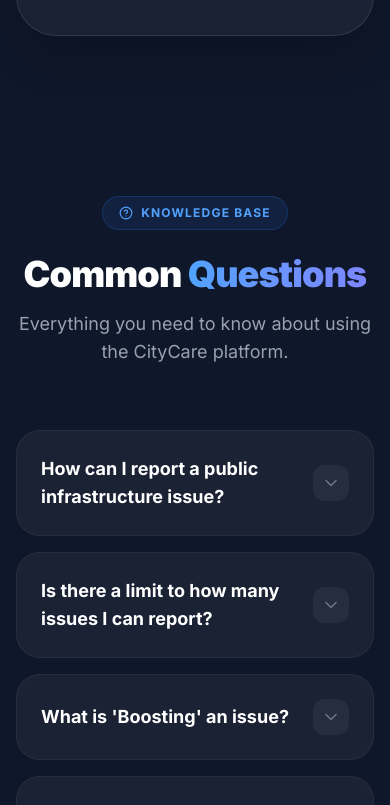
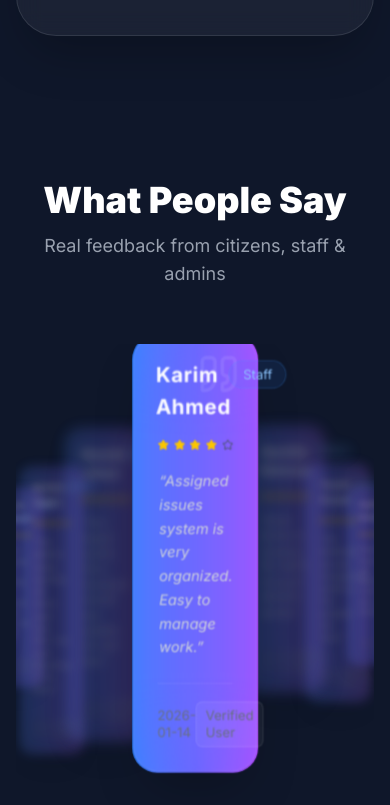
Before and after one commit to Kaosarjoy/cityCare_Project, a React (Vite) app: page / in a window 390 px wide. Shown: the part 7332-8137 px from the top of the page. Built offline with nearby package versions, Linux system fonts and the light colour scheme.

Commit message:
card section add

```diff
--- /dev/null
+++ b/public/reviews.json
@@ -0,0 +1,98 @@
+[
+  {
+    "id": 1,
+    "name": "Rahim Uddin",
+    "role": "Citizen",
+    "rating": 5,
+    "comment": "This platform makes reporting city issues super easy. Now I can track everything in one place.",
+    "date": "2026-01-10"
+  },
+  {
+    "id": 2,
+    "name": "Nusrat Jahan",
+    "role": "Citizen",
+    "rating": 5,
+    "comment": "Very helpful system. Issue tracking is smooth and updates are real-time.",
+    "date": "2026-01-12"
+  },
+  {
+    "id": 3,
+    "name": "Karim Ahmed",
+    "role": "Staff",
+    "rating": 4,
+    "comment": "Assigned issues system is very organized. Easy to manage work.",
+    "date": "2026-01-14"
+  },
+  {
+    "id": 4,
+    "name": "Ayesha Rahman",
+    "role": "Citizen",
+    "rating": 5,
+    "comment": "Boost feature is amazing. My urgent issue got attention quickly.",
+    "date": "2026-01-15"
+  },
+  {
+    "id": 5,
+    "name": "Tanvir Hasan",
+    "role": "Admin",
+    "rating": 5,
+    "comment": "The dashboard and role management system is very powerful and clean.",
+    "date": "2026-01-16"
+  },
+  {
+    "id": 6,
+    "name": "Sadia Islam",
+    "role": "Citizen",
+    "rating": 4,
+    "comment": "Submitting issues is very simple. UI is also very user friendly.",
+    "date": "2026-01-18"
+  },
+  {
+    "id": 7,
+    "name": "Md Rakib",
+    "role": "Staff",
+    "rating": 5,
+    "comment": "Status update system helps us work faster and more efficiently.",
+    "date": "2026-01-20"
+  },
+  {
+    "id": 8,
+    "name": "Fahim Khan",
+    "role": "Citizen",
+    "rating": 4,
+    "comment": "Good system for city service improvement. Tracking feature is helpful.",
+    "date": "2026-01-22"
+  },
+  {
+    "id": 9,
+    "name": "Mitu Akter",
+    "role": "Citizen",
+    "rating": 5,
+    "comment": "Loved the notification and update system. Everything is transparent.",
+    "date": "2026-01-23"
+  },
+  {
+    "id": 10,
+    "name": "Shakil Ahmed",
+    "role": "Admin",
+    "rating": 5,
+    "comment": "Staff assignment and issue control system is very well designed.",
+    "date": "2026-01-24"
+  },
+  {
+    "id": 11,
+    "name": "Jannat Sultana",
+    "role": "Citizen",
+    "rating": 4,
+    "comment": "Premium feature is useful for frequent users like me.",
+    "date": "2026-01-25"
+  },
+  {
+    "id": 12,
+    "name": "Imran Hossain",
+    "role": "Staff",
+    "rating": 5,
+    "comment": "Clear workflow from pending to resolved makes work very easy.",
+    "date": "2026-01-26"
+  }
+]
--- a/src/index.css
+++ b/src/index.css
@@ -30,3 +30,14 @@ body{
   font-family: "Inter", sans-serif;
   font-optical-sizing: auto;
 }
+
+.swiper-slide-active {
+  transform: scale(1.05) ;
+  z-index: 10;
+}
+
+.swiper-slide-active div {
+  transform: scale(1.05);
+  opacity: 1 ;
+  filter: blur(0px) ;
+}
--- a/src/pages/Home/Home/Home.jsx
+++ b/src/pages/Home/Home/Home.jsx
@@ -3,8 +3,9 @@ import Brands from "../Brands/Brands.jsx";
 import HowItWorks from "../Card/HowItWorks.jsx";
 import ServiceCard from "../Card/ServiceCard.jsx";
 import FAQ from "../FAQ/FAQ.jsx";
+import Reviews from "../Reviews/Reviews.jsx";
 
-
+const reviewsPromise = fetch('/reviews.json').then((res)=>res.json());
 
 const Home = () => {
     return (
@@ -13,7 +14,9 @@ const Home = () => {
            <HowItWorks></HowItWorks>
            <ServiceCard></ServiceCard>
            <Brands></Brands>
+           <Reviews reviewsPromise={reviewsPromise}></Reviews>
            <FAQ></FAQ>
+
         </div>
     );
 };
--- /dev/null
+++ b/src/pages/Home/Reviews/ReviewCard.jsx
@@ -0,0 +1,72 @@
+import { Star, Quote } from 'lucide-react';
+
+const ReviewCard = ({ review }) => {
+  const { name, email, role, rating, comment, date } = review;
+
+  return (
+    <div className="relative group ">
+
+      {/* Glow border */}
+      <div className="absolute -inset-[1px] bg-gradient-to-r from-blue-500 via-indigo-500 to-purple-500 rounded-3xl blur opacity-40 group-hover:opacity-80 transition duration-500"></div>
+
+      {/* Card */}
+      <div className="relative bg-white/5 backdrop-blur-2xl border border-white/10 rounded-3xl p-6 shadow-2xl transition-all duration-500 group-hover:-translate-y-2">
+
+        {/* Quote icon */}
+        <div className="absolute top-4 right-4 text-white/10">
+          <Quote size={40} />
+        </div>
+
+        {/* Header */}
+        <div className="flex items-start justify-between mb-4">
+
+          <div>
+            <h3 className="text-white font-bold text-lg tracking-wide">
+              {name}
+            </h3>
+            <p className="text-gray-400 text-xs">{email}</p>
+          </div>
+
+          <span className="px-3 py-1 text-xs rounded-full bg-blue-500/10 text-blue-300 border border-blue-400/20 backdrop-blur">
+            {role}
+          </span>
+
+        </div>
+
+        {/* Rating */}
+        <div className="flex items-center gap-1 mb-4">
+          {[...Array(5)].map((_, i) => (
+            <Star
+              key={i}
+              size={16}
+              className={
+                i < rating
+                  ? "text-yellow-400 fill-yellow-400"
+                  : "text-gray-600"
+              }
+            />
+          ))}
+        </div>
+
+        {/* Comment */}
+        <p className="text-gray-300 text-sm leading-relaxed italic mb-6">
+          “{comment}”
+        </p>
+
+        {/* Footer */}
+        <div className="flex items-center justify-between text-xs text-gray-500 border-t border-white/10 pt-4">
+
+          <span>{date}</span>
+
+          <span className="px-2 py-1 rounded-md bg-white/5 border border-white/10">
+            Verified User
+          </span>
+
+        </div>
+
+      </div>
+    </div>
+  );
+};
+
+export default ReviewCard;
--- /dev/null
+++ b/src/pages/Home/Reviews/Reviews.jsx
@@ -0,0 +1,63 @@
+import { use } from "react";
+import { Autoplay, EffectCoverflow, Pagination } from "swiper/modules";
+import { Swiper, SwiperSlide } from "swiper/react";
+import ReviewCard from "./ReviewCard";
+
+
+
+const Reviews = ({ reviewsPromise }) => {
+    const reviews = use(reviewsPromise);
+    console.log(reviews);
+    return (
+     <div className="py-20 px-4 sm:px-6 lg:px-8 bg-[#0f172a]">
+
+  {/* Header */}
+  <div className="text-center mb-14">
+    <h2 className="text-4xl font-black text-white sm:text-5xl">
+      What People Say
+    </h2>
+    <p className="text-gray-400 mt-3 text-lg">
+      Real feedback from citizens, staff & admins
+    </p>
+  </div>
+
+  {/* Swiper Container */}
+  <div className="max-w-7xl mx-auto">
+
+<Swiper
+  effect={'coverflow'}
+  grabCursor={true}
+  centeredSlides={true}
+  loop={true}
+  slidesPerView={3}
+  autoplay={{
+    delay: 2000,
+    disableOnInteraction: false,
+  }}
+  coverflowEffect={{
+    rotate: 0,
+    stretch: 0,
+    depth: 200,
+    modifier: 2,
+    slideShadows: false,
+  }}
+  pagination={true}
+  modules={[EffectCoverflow, Pagination, Autoplay]}
+  className="py-10"
+>
+  {reviews.map((review) => (
+    <SwiperSlide key={review.id}>
+      <div className="transition-all duration-500 scale-90 opacity-40 blur-sm">
+        <ReviewCard review={review} />
+      </div>
+    </SwiperSlide>
+  ))}
+</Swiper>
+
+  </div>
+
+</div>
+    );
+};
+
+export default Reviews;
--- a/src/routes/router.jsx
+++ b/src/routes/router.jsx
@@ -1,7 +1,7 @@
 import { createBrowserRouter } from "react-router";
 import RootLayout from "../layouts/RootLayout";
 import Home from "../pages/Home/Home/Home";
-import Contact from "../pages/Home/Contact/Contact";
+
 
 export const router = createBrowserRouter([
    {
@@ -11,10 +11,7 @@ export const router = createBrowserRouter([
         {
             index:true,
             Component:Home
-        },{
-            path:'contact',
-            Component:Contact
-        }
+        },
 
     ]
    }
```
Also changed, not shown: src/pages/Home/Contact/Contact.jsx (+49 -65 lines).
